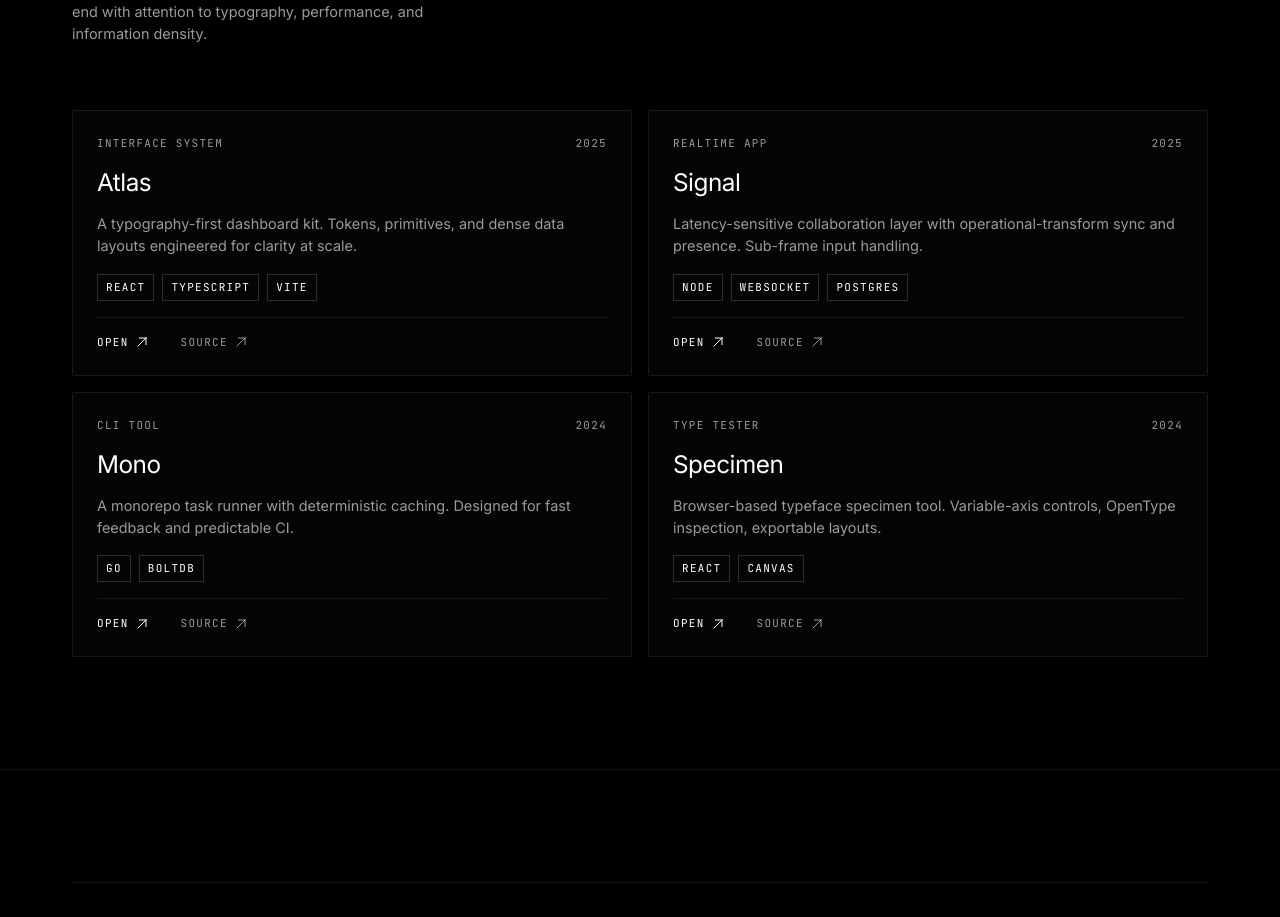
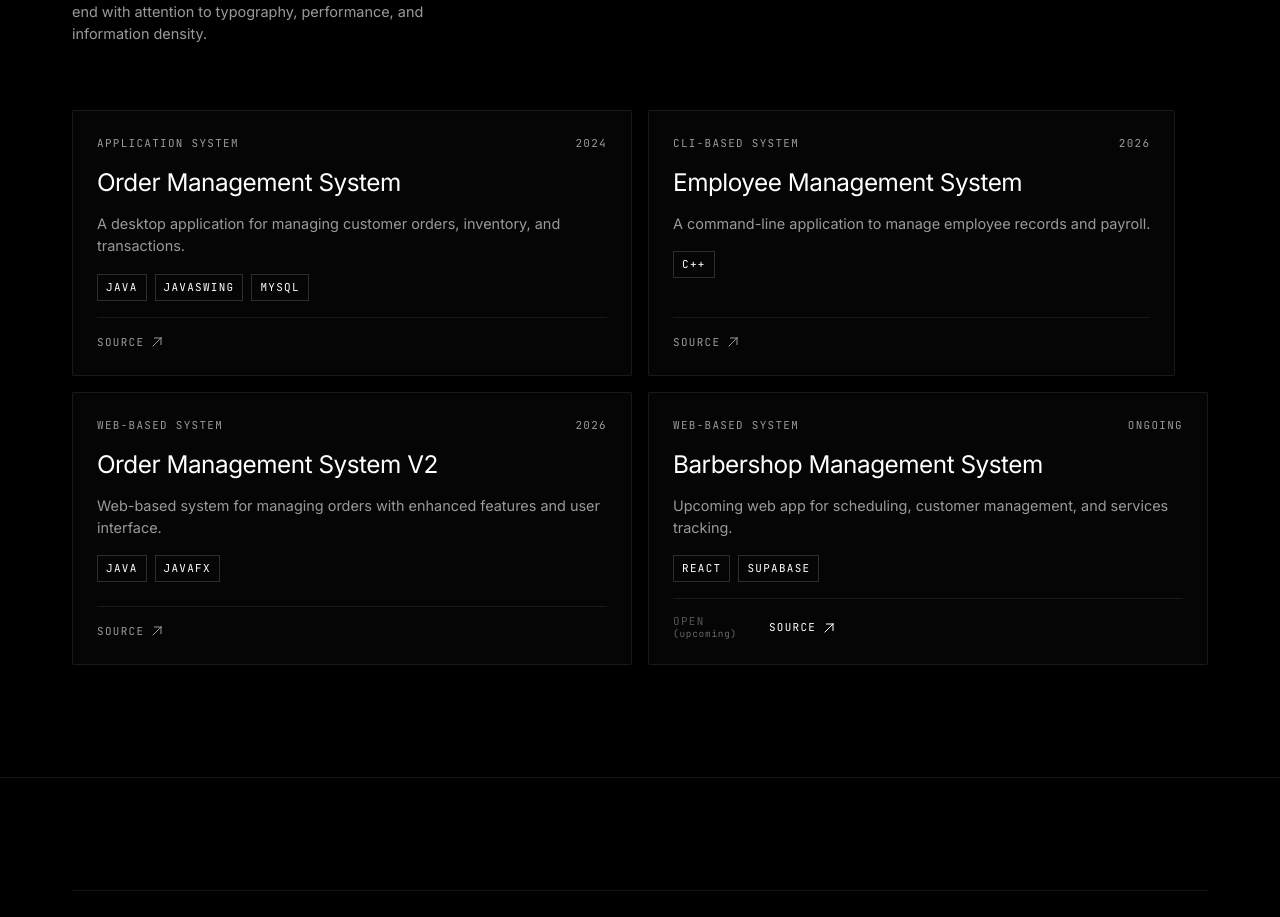
Before and after one commit to shiroshimazo/jrmy.sh, a React (Vite) app: page / in a window 1280 px wide. Shown: the part 2963-3880 px from the top of the page. Built offline with nearby package versions, Linux system fonts and the light colour scheme.

Commit message:
Replace projects with real entries; add upcoming state for Barbershop

```diff
--- a/src/components/ProjectCard.css
+++ b/src/components/ProjectCard.css
@@ -87,3 +87,22 @@
 .card__link:hover svg {
   transform: translate(2px, -2px);
 }
+
+/* Disabled "Open" — coming-soon state. */
+.card__link--disabled {
+  color: rgba(255, 255, 255, 0.32);
+  cursor: not-allowed;
+  pointer-events: none;
+  display: inline-flex;
+  flex-direction: column;
+  align-items: flex-start;
+  gap: 2px;
+  line-height: 1.1;
+}
+
+.card__link-sub {
+  font-size: 0.62rem;
+  letter-spacing: 0.08em;
+  color: rgba(255, 255, 255, 0.4);
+  text-transform: none;
+}
--- a/src/components/ProjectCard.jsx
+++ b/src/components/ProjectCard.jsx
@@ -1,9 +1,11 @@
 import "./ProjectCard.css";
 
 export default function ProjectCard({ project }) {
-  const { title, tag, year, description, stack, href, repo } = project;
+  const { title, tag, year, description, stack, href, repo, upcoming } =
+    project;
+
   return (
-    <article className="card">
+    <article className={`card ${upcoming ? "card--upcoming" : ""}`}>
       <div className="card__head">
         <span className="label">{tag}</span>
         <span className="label card__year">{year}</span>
@@ -21,7 +23,18 @@ export default function ProjectCard({ project }) {
       </ul>
 
       <div className="card__actions">
-        {href && (
+        {upcoming && (
+          <span
+            className="card__link card__link--disabled"
+            aria-disabled="true"
+            title="Coming soon"
+          >
+            <span>Open</span>
+            <span className="card__link-sub">(upcoming)</span>
+          </span>
+        )}
+
+        {href && !upcoming && (
           <a
             className="card__link"
             href={href}
@@ -33,9 +46,10 @@ export default function ProjectCard({ project }) {
             <Arrow />
           </a>
         )}
+
         {repo && (
           <a
-            className="card__link card__link--muted"
+            className={`card__link ${upcoming ? "" : "card__link--muted"}`}
             href={repo}
             target="_blank"
             rel="noreferrer"
--- a/src/data/content.js
+++ b/src/data/content.js
@@ -54,43 +54,40 @@ export const experience = [
 
 export const projects = [
   {
-    title: "Atlas",
-    tag: "Interface system",
-    year: "2025",
+    title: "Order Management System",
+    tag: "Application System",
+    year: "2024",
     description:
-      "A typography-first dashboard kit. Tokens, primitives, and dense data layouts engineered for clarity at scale.",
-    stack: ["React", "TypeScript", "Vite"],
-    href: "#",
-    repo: "#",
+      "A desktop application for managing customer orders, inventory, and transactions.",
+    stack: ["Java", "JavaSwing", "MySQL"],
+    repo: "https://github.com/shiroshimazo/OMS",
   },
   {
-    title: "Signal",
-    tag: "Realtime app",
-    year: "2025",
+    title: "Employee Management System",
+    tag: "CLI-Based System",
+    year: "2026",
     description:
-      "Latency-sensitive collaboration layer with operational-transform sync and presence. Sub-frame input handling.",
-    stack: ["Node", "WebSocket", "Postgres"],
-    href: "#",
-    repo: "#",
+      "A command-line application to manage employee records and payroll.",
+    stack: ["C++"],
+    repo: "https://github.com/shiroshimazo/employee-payroll-system",
   },
   {
-    title: "Mono",
-    tag: "CLI tool",
-    year: "2024",
+    title: "Order Management System V2",
+    tag: "Web-Based System",
+    year: "2026",
     description:
-      "A monorepo task runner with deterministic caching. Designed for fast feedback and predictable CI.",
-    stack: ["Go", "BoltDB"],
-    href: "#",
-    repo: "#",
+      "Web-based system for managing orders with enhanced features and user interface.",
+    stack: ["Java", "JavaFX"],
+    repo: "https://github.com/shiroshimazo/order-management-system-v2",
   },
   {
-    title: "Specimen",
-    tag: "Type tester",
-    year: "2024",
+    title: "Barbershop Management System",
+    tag: "Web-Based System",
+    year: "Ongoing",
     description:
-      "Browser-based typeface specimen tool. Variable-axis controls, OpenType inspection, exportable layouts.",
-    stack: ["React", "Canvas"],
-    href: "#",
-    repo: "#",
+      "Upcoming web app for scheduling, customer management, and services tracking.",
+    stack: ["React", "Supabase"],
+    repo: "https://github.com/shiroshimazo/barbershop-management-system",
+    upcoming: true,
   },
 ];
```
